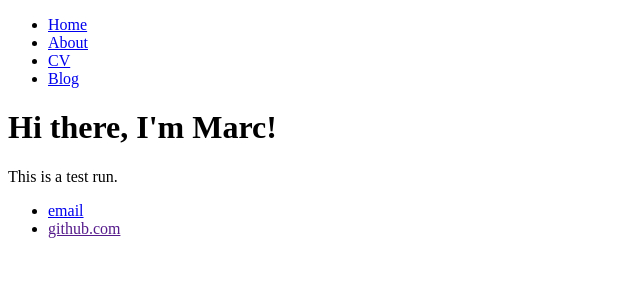
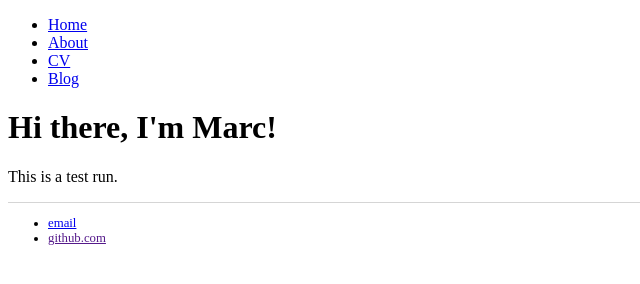
Before and after one commit to mclag/mclag, a plain HTML site: page index.html in a window 1280 px wide. Shown: the whole page, without its empty margins (0-640 px from the left). Drawn offline with Linux system fonts and the light colour scheme.

Commit message:
Update index.html

```diff
--- a/index.html
+++ b/index.html
@@ -1,7 +1,8 @@
 <!DOCTYPE html>
 <html>
 	<head>
-		<titleMarc Ed, Test1</title>
+		<title>Marc Ed, Test1</title>
+		<link rel="stylesheet" type="text/css" href="/css/main.css">
 	</head>
 	<body>
 		<nav>
```
